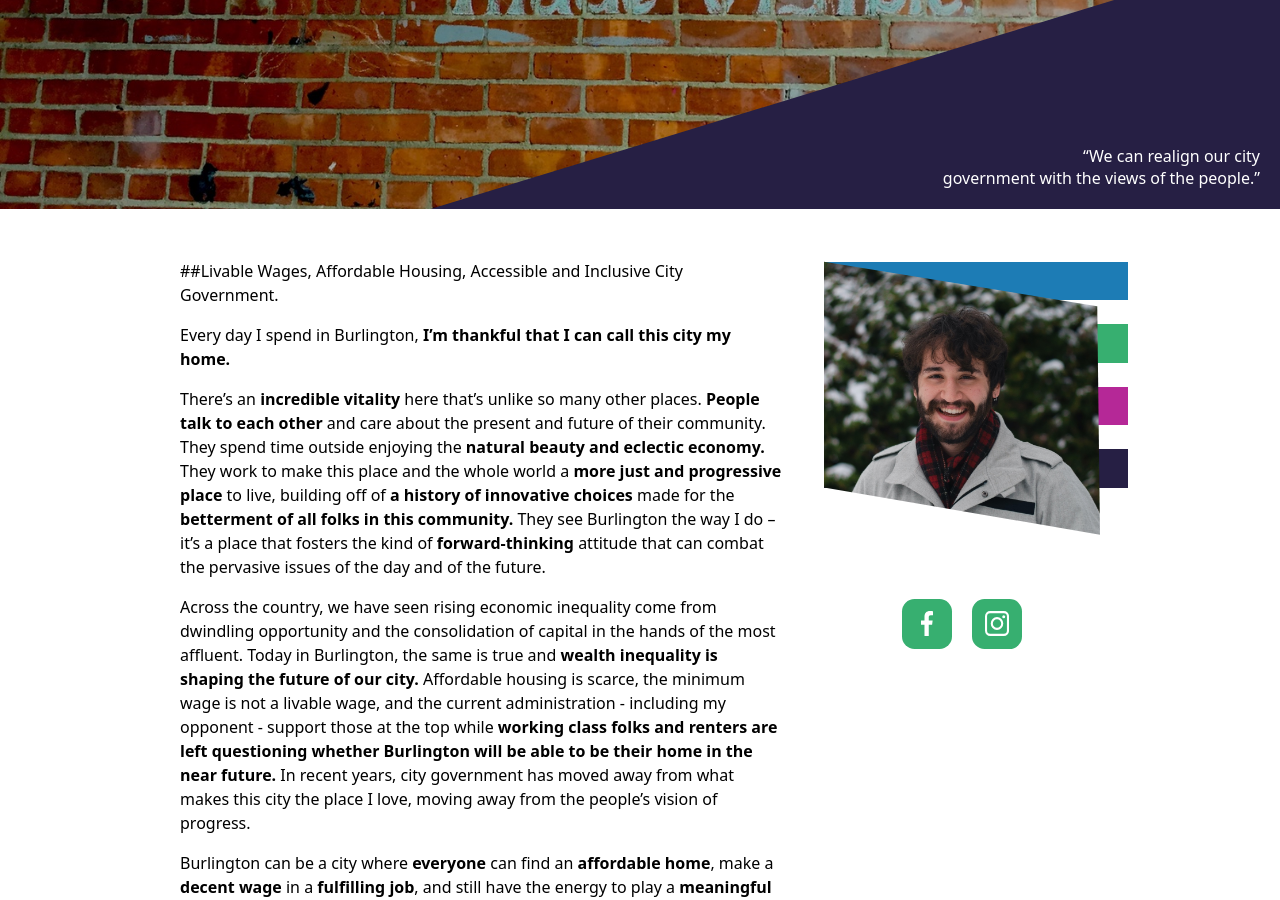
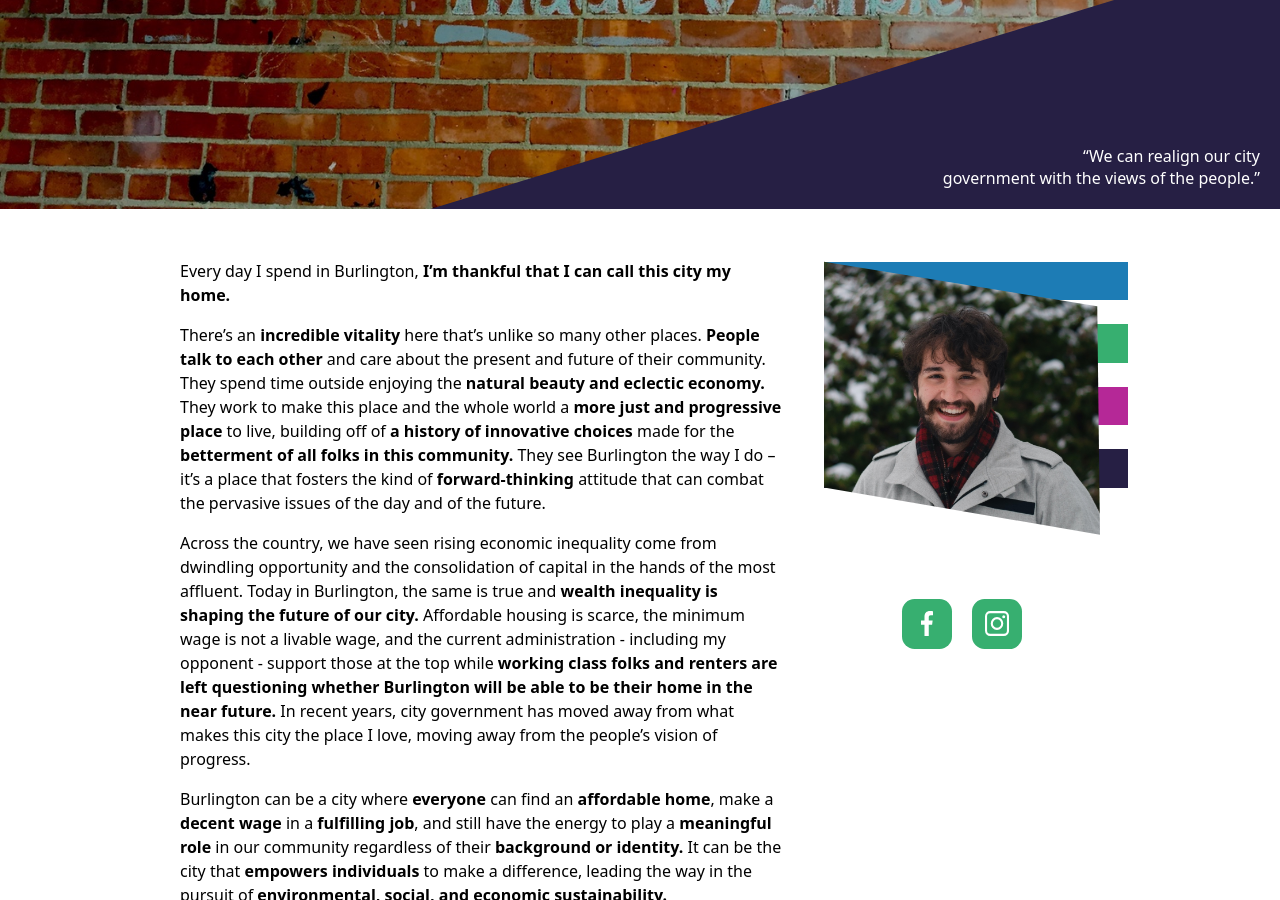
Before and after one commit to Nathan-Lantieri-City-Council/nathanlantieri.github.io, a Jekyll site: the page built from index.md, in a window 1280 px wide and 900 px high, scrolled down 471 px. Built offline with Jekyll 4.4.1, drawn with Linux system fonts in a browser that asks for light colours.

Commit message:
Update index.md

```diff
--- a/index.md
+++ b/index.md
@@ -5,7 +5,6 @@ hero: '/ui/img/IMG_4429.jpg'
 caption: "<p>&ldquo;We can realign our city<br/>government with the views of the people.&rdquo;</p>"
 sidebarPhoto: '/ui/img/photo-nate.jpg'
 ---
-##Livable Wages, Affordable Housing, Accessible and Inclusive City Government.
 
 Every day I spend in Burlington, **I’m thankful that I can call this city my home.**
 
```
